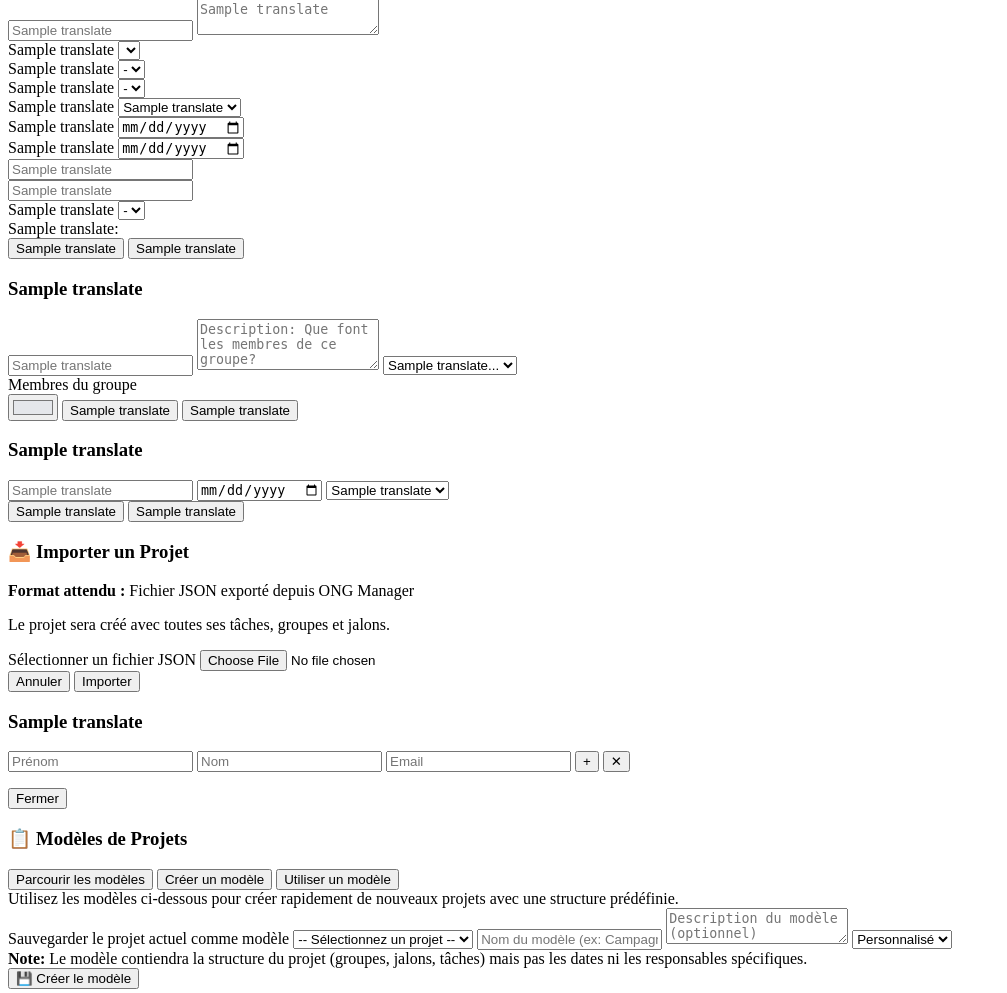
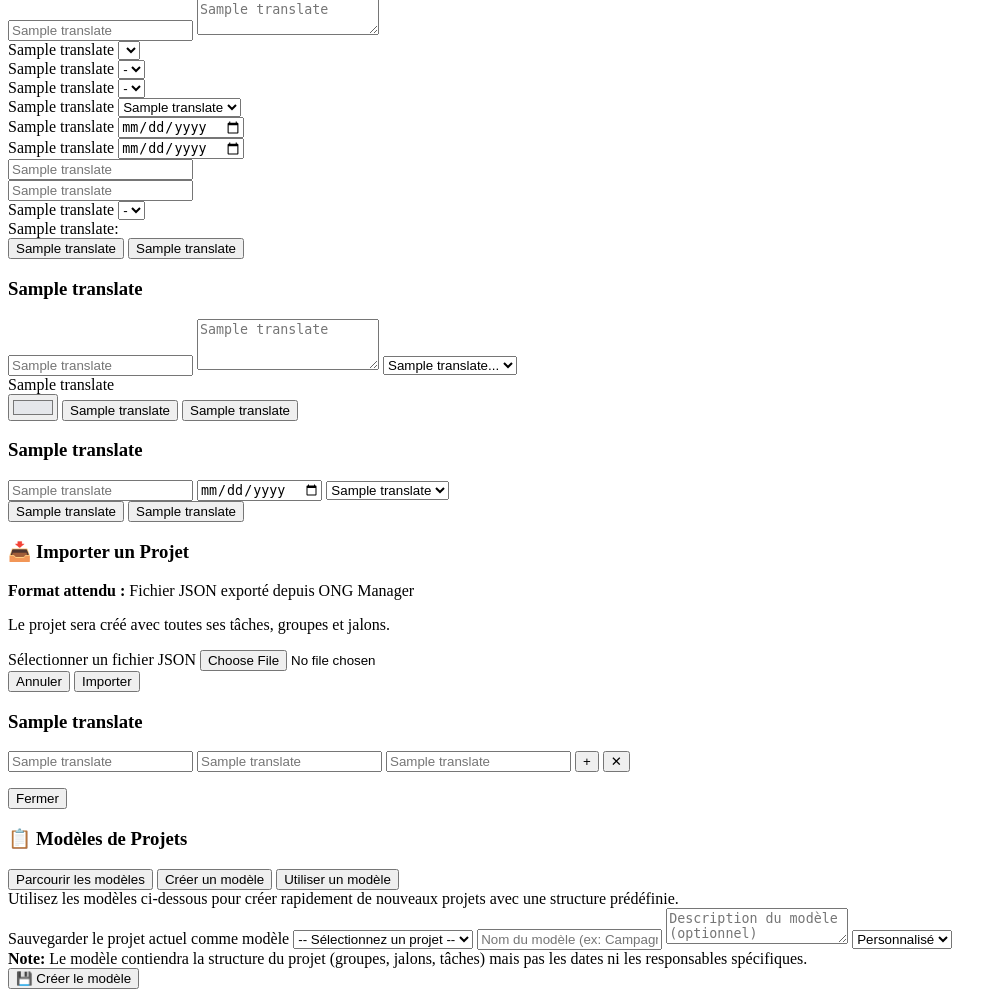
Before and after one commit to philippehensmans/ngo-connect-hub, a PHP site: template views/modals.php in a window 1280 px wide. Shown: the part 629-1622 px from the top of the page, without its empty margins (0-1007 px from the left). Run offline with PHP 8.4, Linux system fonts and the light colour scheme; most values are stand-ins (such as "Sample title", 1, 10 or a date in 2020); lists and menus that the app fills with data are empty.

Commit message:
Fix: Remplace le texte codé en dur par des traductions dans modals.php (commentaires, groupes, équipe)

```diff
--- a/views/modals.php
+++ b/views/modals.php
@@ -245,7 +245,7 @@
         <div id="taskCommentsSection" class="mt-6 border-t pt-4" style="display: none;">
             <h4 class="font-bold text-md mb-3 flex items-center gap-2">
                 <i class="fas fa-comments"></i>
-                💬 Commentaires
+                💬 <?= $t->translate('comments') ?>
                 <span id="commentsCount" class="text-sm text-gray-500"></span>
             </h4>
 
@@ -257,15 +257,15 @@
                 <div class="flex gap-2">
                     <div class="flex-1">
                         <textarea id="newCommentText" class="w-full border p-2 rounded text-sm" rows="2"
-                                  placeholder="Ajouter un commentaire..." maxlength="1000"
+                                  placeholder="<?= $t->translate('add_comment') ?>" maxlength="1000"
                                   oninput="ONG.updateCharCount(this, 'commentCharCount')"></textarea>
                         <div class="flex justify-between items-center mt-1">
                             <div class="text-xs text-gray-500">
-                                <span class="font-semibold">Markdown:</span>
-                                <code class="bg-gray-100 px-1">**gras**</code>
-                                <code class="bg-gray-100 px-1">*italique*</code>
-                                <code class="bg-gray-100 px-1">`code`</code>
-                                <code class="bg-gray-100 px-1">- liste</code>
+                                <span class="font-semibold"><?= $t->translate('markdown') ?>:</span>
+                                <code class="bg-gray-100 px-1">**<?= $t->translate('bold') ?>**</code>
+                                <code class="bg-gray-100 px-1">*<?= $t->translate('italic') ?>*</code>
+                                <code class="bg-gray-100 px-1">`<?= $t->translate('code') ?>`</code>
+                                <code class="bg-gray-100 px-1">- <?= $t->translate('list') ?></code>
                             </div>
                             <span id="commentCharCount" class="text-xs text-gray-400">0/1000</span>
                         </div>
@@ -292,14 +292,14 @@
 
             <textarea name="description" id="groupDescription" rows="3"
                       class="w-full border p-2 mb-2 rounded"
-                      placeholder="Description: Que font les membres de ce groupe?"></textarea>
+                      placeholder="<?= $t->translate('group_description_placeholder') ?>"></textarea>
 
             <select name="owner_id" id="groupOwner" class="w-full border p-2 mb-2 rounded team-select">
                 <option value=""><?= $t->translate('resp') ?>...</option>
             </select>
 
             <div class="mb-2">
-                <label class="block text-sm font-medium text-gray-700 mb-1">Membres du groupe</label>
+                <label class="block text-sm font-medium text-gray-700 mb-1"><?= $t->translate('group_members') ?></label>
                 <div id="groupMembersList" class="border rounded p-2 max-h-40 overflow-y-auto bg-gray-50">
                     <!-- Les membres seront ajoutés dynamiquement ici -->
                 </div>
@@ -380,9 +380,9 @@
         <h3 class="font-bold mb-4"><?= $t->translate('team') ?></h3>
         <form id="formMember" class="flex gap-2 mb-4 bg-gray-100 p-2 rounded">
             <input type="hidden" name="id" id="memberId">
-            <input name="fname" id="memberFname" placeholder="Prénom" class="border p-1 rounded flex-1" required>
-            <input name="lname" id="memberLname" placeholder="Nom" class="border p-1 rounded flex-1" required>
-            <input name="email" id="memberEmail" placeholder="Email" class="border p-1 rounded flex-1" required>
+            <input name="fname" id="memberFname" placeholder="<?= $t->translate('firstname') ?>" class="border p-1 rounded flex-1" required>
+            <input name="lname" id="memberLname" placeholder="<?= $t->translate('lastname') ?>" class="border p-1 rounded flex-1" required>
+            <input name="email" id="memberEmail" placeholder="<?= $t->translate('email') ?>" class="border p-1 rounded flex-1" required>
             <button type="submit" class="bg-green-600 text-white px-3 rounded" id="btnSaveMember">
                 <span id="memberBtnIcon">+</span>
             </button>
```
